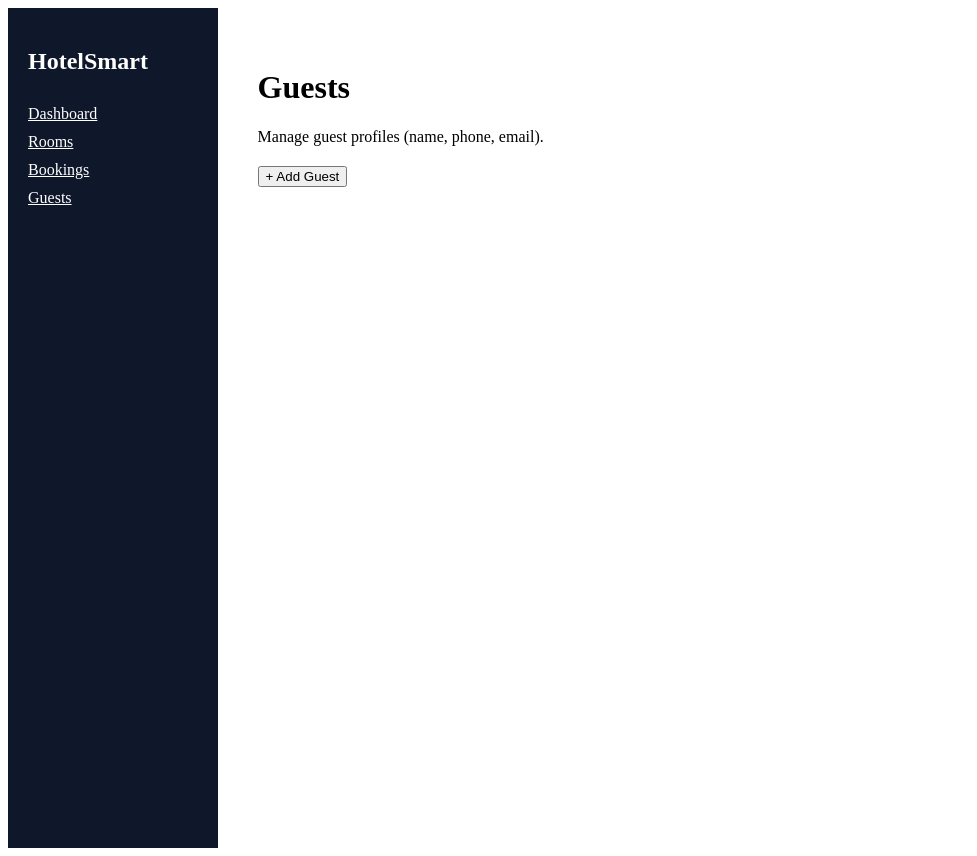
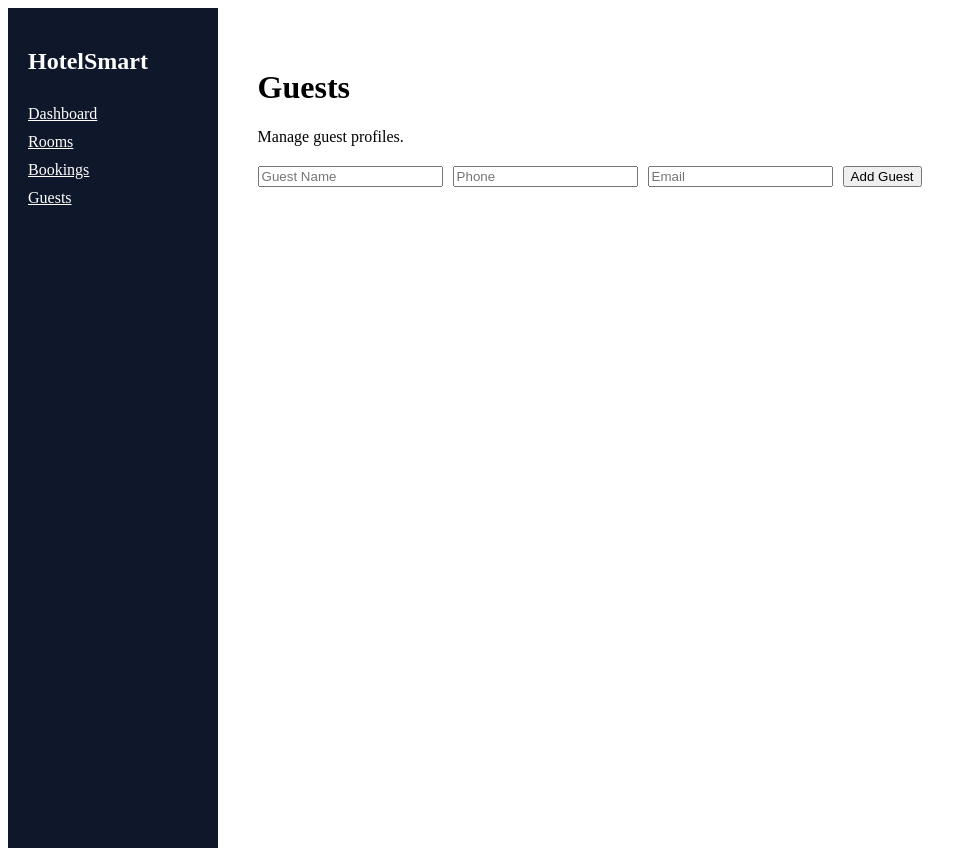
Before and after one commit to dinithiuththara/hotelsmart-management-system, a React (Create React App) app: page /guests in a window 1280 px wide. Shown: the whole page, without its empty margins (0-977 px from the left). Built offline with nearby package versions, Linux system fonts and the light colour scheme; sample sign-in values are in the browser's storage.

Commit message:
feat: implement guest management system (add/delete + localStorage)

```diff
--- a/src/pages/Guests.jsx
+++ b/src/pages/Guests.jsx
@@ -1,18 +1,115 @@
+import { useEffect, useState } from "react";
 import Sidebar from "../components/layout/Sidebar";
 
+const GUEST_KEY = "hotel_guests";
+
 export default function Guests() {
+  const [guests, setGuests] = useState([]);
+
+  const [name, setName] = useState("");
+  const [phone, setPhone] = useState("");
+  const [email, setEmail] = useState("");
+
+  // Load guests
+  useEffect(() => {
+    const saved = localStorage.getItem(GUEST_KEY);
+    if (saved) {
+      setGuests(JSON.parse(saved));
+    }
+  }, []);
+
+  function saveGuests(updated) {
+    setGuests(updated);
+    localStorage.setItem(GUEST_KEY, JSON.stringify(updated));
+  }
+
+  function addGuest() {
+    if (!name || !phone) {
+      alert("Name and phone are required");
+      return;
+    }
+
+    const newGuest = {
+      id: Date.now(),
+      name,
+      phone,
+      email,
+    };
+
+    const updated = [...guests, newGuest];
+    saveGuests(updated);
+
+    setName("");
+    setPhone("");
+    setEmail("");
+  }
+
+  function deleteGuest(id) {
+    if (!window.confirm("Delete this guest?")) return;
+
+    const updated = guests.filter((g) => g.id !== id);
+    saveGuests(updated);
+  }
+
   return (
     <div style={{ display: "flex" }}>
       <Sidebar />
 
       <div style={{ padding: "40px", width: "100%" }}>
         <h1>Guests</h1>
-        <p>Manage guest profiles (name, phone, email).</p>
+        <p>Manage guest profiles.</p>
 
+        {/* Add Guest */}
         <div style={{ marginTop: "20px" }}>
-          <button>+ Add Guest</button>
+          <input
+            placeholder="Guest Name"
+            value={name}
+            onChange={(e) => setName(e.target.value)}
+            style={{ marginRight: "10px" }}
+          />
+
+          <input
+            placeholder="Phone"
+            value={phone}
+            onChange={(e) => setPhone(e.target.value)}
+            style={{ marginRight: "10px" }}
+          />
+
+          <input
+            placeholder="Email"
+            value={email}
+            onChange={(e) => setEmail(e.target.value)}
+            style={{ marginRight: "10px" }}
+          />
+
+          <button onClick={addGuest}>Add Guest</button>
         </div>
 
+        {/* Guest List */}
+        <div style={{ marginTop: "30px" }}>
+          {guests.map((guest) => (
+            <div
+              key={guest.id}
+              style={{
+                border: "1px solid #ccc",
+                padding: "15px",
+                marginBottom: "10px",
+                borderRadius: "8px",
+              }}
+            >
+              <h3>{guest.name}</h3>
+              <p>Phone: {guest.phone}</p>
+              <p>Email: {guest.email}</p>
+
+              <button
+                onClick={() => deleteGuest(guest.id)}
+                style={{ background: "red", color: "white" }}
+              >
+                Delete
+              </button>
+            </div>
+          ))}
+        </div>
       </div>
     </div>
   );
```
